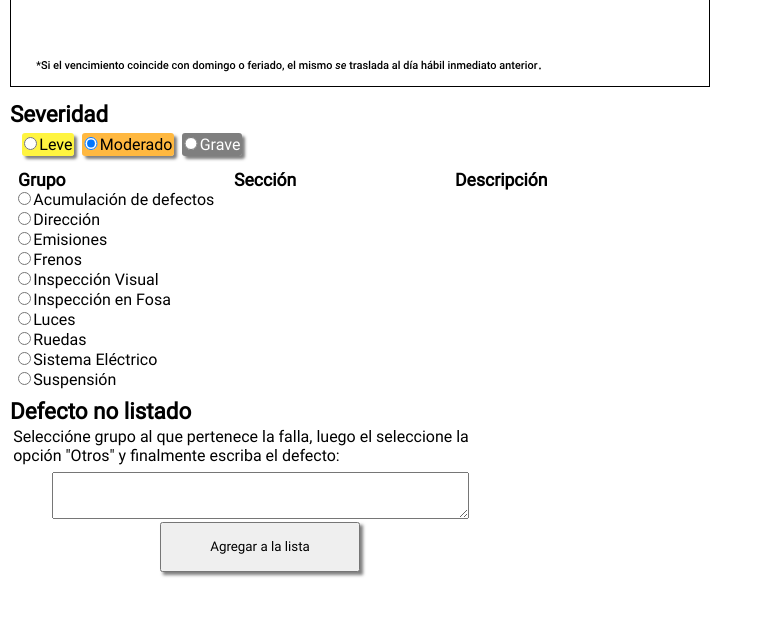
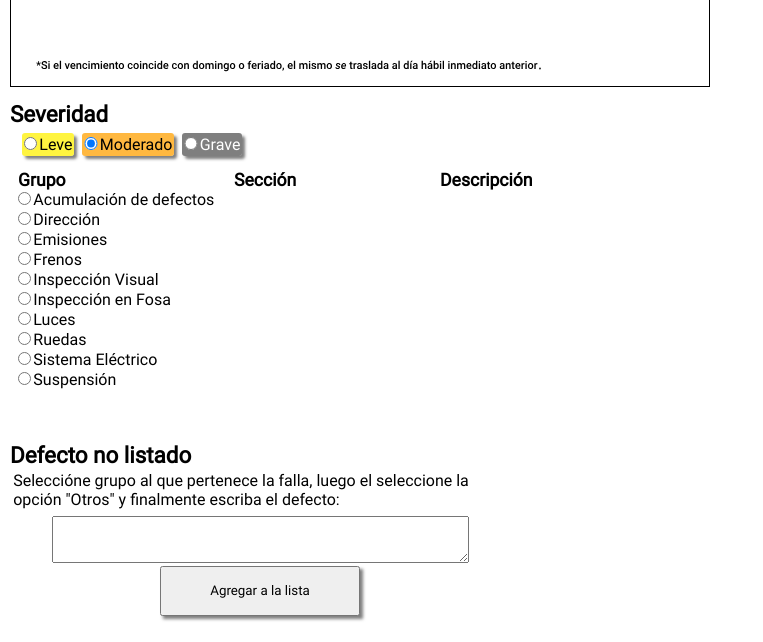
Before and after one commit to Juaniessi/buba-app, a React (Create React App) app: page / in a window 1280 px wide. Shown: the part 1215-1857 px from the top of the page, without its empty margins (0-763 px from the left). Before the commit the page ends 1803 px from the top, so only its background shows below. Built offline with nearby package versions, Linux system fonts and the light colour scheme.

Commit message:
added dome styling to the radio columns of defectList

```diff
--- a/src/components/main/DefectList.jsx
+++ b/src/components/main/DefectList.jsx
@@ -171,7 +171,7 @@ function DefectList(props) {
 						.map(defectList)}
 				</tbody>
 			</table>
-			<form className="formRadio-ext">
+			<form className="form-radio-ext">
 				<h2>Severidad</h2>
 				<div className="btn-package severity-c">
 					{radioGeneratorArray.severity.map((item, i) => (
@@ -202,7 +202,7 @@ function DefectList(props) {
 							})
 							.map((item, i) => (
 								<label
-									className={grupo.value === item.value ? 'radio-checked' : ''}
+									className={grupo.value === item.value ? 'radio-checked group-c' : 'group-c'}
 									htmlFor={item.value}
 									key={i}>
 									<input
@@ -228,7 +228,7 @@ function DefectList(props) {
 							.map((item, i) => (
 								<label
 									className={
-										seccion.value === item.value ? 'radio-checked' : ''
+										seccion.value === item.value ? 'radio-checked section-c' : 'section-c'
 									}
 									htmlFor={item.value}
 									key={i}>
--- a/src/styles/style.css
+++ b/src/styles/style.css
@@ -71,6 +71,7 @@ label {
   -webkit-box-direction: normal;
       -ms-flex-flow: row nowrap;
           flex-flow: row nowrap;
+  height: 280px;
 }
 
 .form-radio {
@@ -91,7 +92,6 @@ label {
   -webkit-box-direction: normal;
       -ms-flex-flow: column nowrap;
           flex-flow: column nowrap;
-  min-height: 540px;
 }
 
 .btn-package {
@@ -113,7 +113,7 @@ label {
 }
 
 .section-c {
-  width: 205px;
+  width: 190px;
 }
 
 .btn-inside {
--- a/src/styles/style.scss
+++ b/src/styles/style.scss
@@ -60,6 +60,7 @@ label {
 .variable-btn {
 	display: flex;
 	flex-flow: row nowrap;
+	height: 280px;
 }
 .form-radio {
 	display: flex;
@@ -69,7 +70,6 @@ label {
 .form-radio-ext {
 	display: flex;
 	flex-flow: column nowrap;
-	min-height: 540px;
 }
 
 .btn-package {
@@ -86,7 +86,7 @@ label {
 }
 
 .section-c {
-	width: 205px;
+	width: 190px;
 }
 
 .btn-inside {
```
Also changed, not shown: 1 other file (tests, documents, lock files or other folders).
